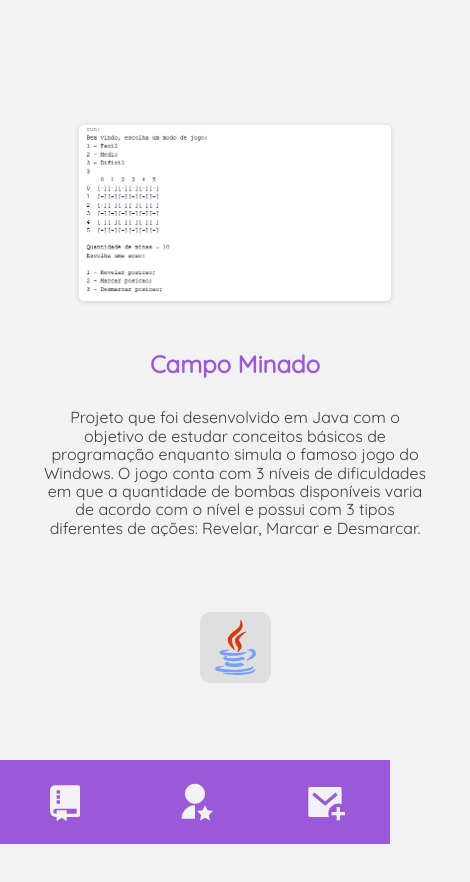
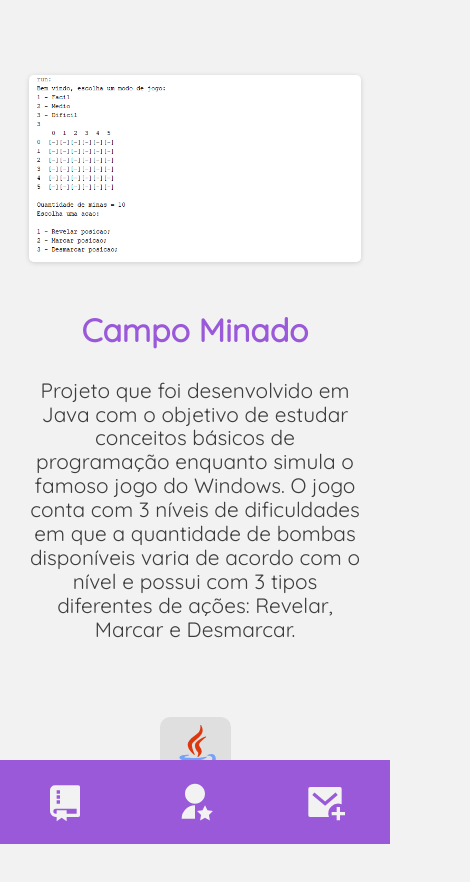
Before and after one commit to RaphaelO-Melo/Portfolio-2.0, a React (Create React App) app in the folder portfolio/: page /project/1 in a window 390 px wide. Shown: the top 882 px of the page, 470 px wide, since content can reach past the window. Before the commit the page ends 844 px from the top, so only its background shows below. Built offline with nearby package versions, Linux system fonts and the light colour scheme.

Commit message:
Project page responsivity

```diff
--- a/portfolio/public/index.html
+++ b/portfolio/public/index.html
@@ -1,5 +1,5 @@
 <!DOCTYPE html>
-<html lang="en">
+<html lang="pt-br">
   <head>
     <meta charset="utf-8" />
     <link rel="icon" href="%PUBLIC_URL%/favicon.svg" />
--- a/portfolio/src/pages/Project/Project.module.scss
+++ b/portfolio/src/pages/Project/Project.module.scss
@@ -4,11 +4,10 @@
 .card{
 
     margin: 75px auto;
-    padding: 40px;
     max-width: 1200px;
 
     @media (max-width: $desktop_md) {
-        width: 100%;
+        width: 85%;
     }
 
     &__image{
@@ -22,7 +21,7 @@
         align-items: center;
 
         @media (max-width: $desktop_md) {
-            width: 80%;
+            width: 100%;
         }
 
         &__container{
@@ -79,11 +78,21 @@
         &__name{
             color: $purple;
             margin: 0;
+
+            @media (max-width: $mobile) {
+                font-size: 2em;
+            }
+
         }
 
         &__description{
             color: $black;
             margin: 30px auto;
+
+            @media (max-width: $mobile) {
+                font-size: 1.3em;
+            }
+
         }
 
     }
--- a/portfolio/src/styles/_variables.scss
+++ b/portfolio/src/styles/_variables.scss
@@ -13,7 +13,7 @@ $base-white: #ffffff;
 $black: #3D3D3E;
 $soft-gray: #dfdfdf;
 
-$min-screen-size: 360px;
+$min-screen-size: 300px;
 $radius: 5px;
 $soft-shadow: 0px 1px 5px rgb(0 0 0 / 15%);
 $purple-border: 0px 0px 1px 4px $purple;
```
